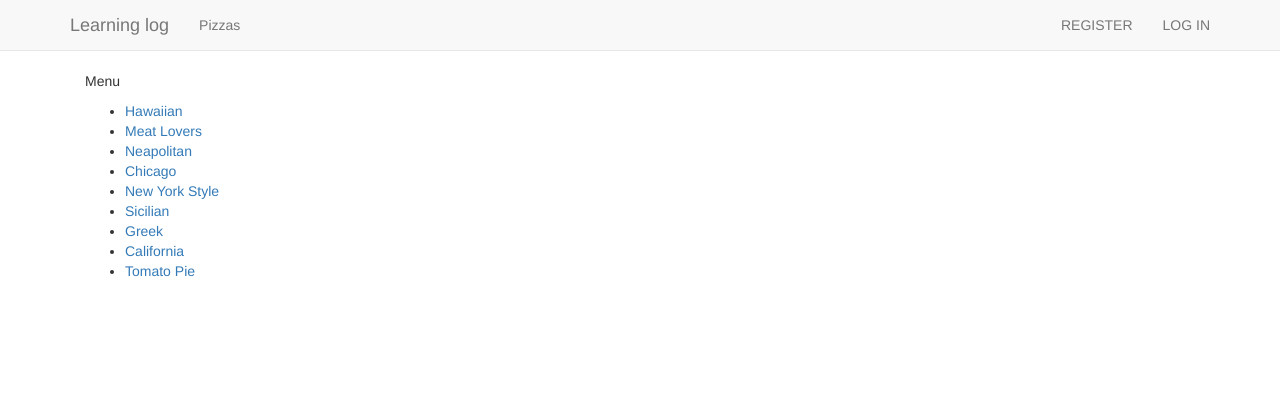
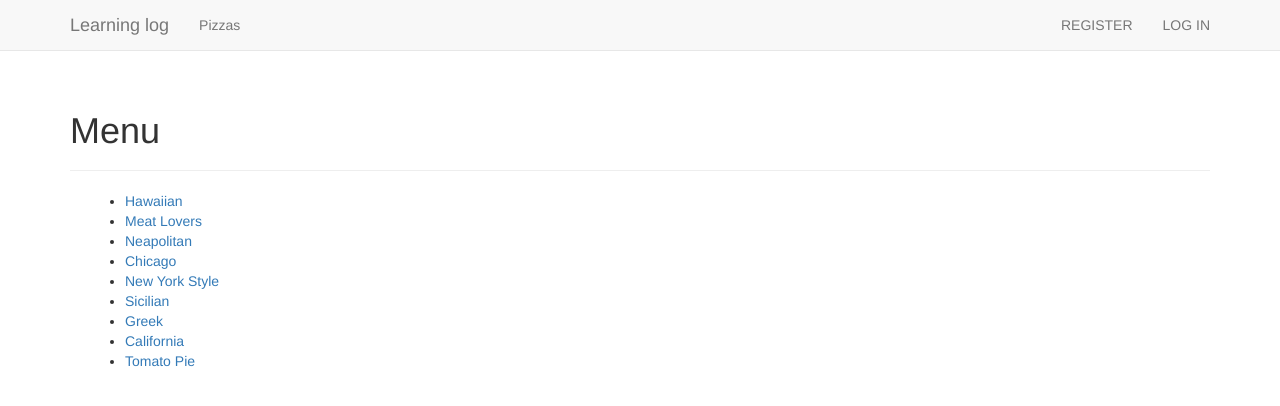
Before and after one commit to zxclovetotti/learning_logs, a Django app: page /pizzeria/pizzas/ in a window 1280 px wide. Shown: the top 406 px of the page. Run offline with Django 3.2, Linux system fonts and the light colour scheme; data comes from the database, SQL or seed files in the repository; both versions use the stored data as it was after the commit; some libraries are stand-ins or nearby versions.

Commit message:
'pizzeria'

```diff
--- a/learning_log/pizzeria/templates/pizzeria/base.html
+++ b/learning_log/pizzeria/templates/pizzeria/base.html
@@ -35,8 +35,13 @@
                 </div>
             </div><!--/.nav-collapse -->
         </nav>
-        <div class="container">
-            {% block content %}{% endblock content%}
-        </div>
+   <div class="container">
+            <div class="page-header">
+                {% block header %}{% endblock header %}
+            </div>
+            <div>
+                 {% block content %}{% endblock content %}
+            </div>
+        </div><!-- container -->
 </body>
 </html>
--- a/learning_log/pizzeria/templates/pizzeria/index.html
+++ b/learning_log/pizzeria/templates/pizzeria/index.html
@@ -1,4 +1,6 @@
 {% extends "pizzeria/base.html" %}
+
+{% load bootstrap3 %}
 
 {% block content %}
     <div class="container">
--- a/learning_log/pizzeria/templates/pizzeria/pizzas.html
+++ b/learning_log/pizzeria/templates/pizzeria/pizzas.html
@@ -1,9 +1,14 @@
 {% extends "pizzeria/base.html" %}
+
+{% block header %}
+    <div class="jumbotton">
+        <h1>Menu</h1>
+    </div>
+{% endblock header %}
 
 {% block content %}
     <div class="container">
-        <p>Menu</p>
-        <ul>
+         <ul>
             {% for pizza in pizzas %}
             <li>
                 <a href="{% url 'pizzeria:pizza' pizza.id %}">{{ pizza }}</a>
```
Also changed, not shown: learning_log/db.sqlite3.
